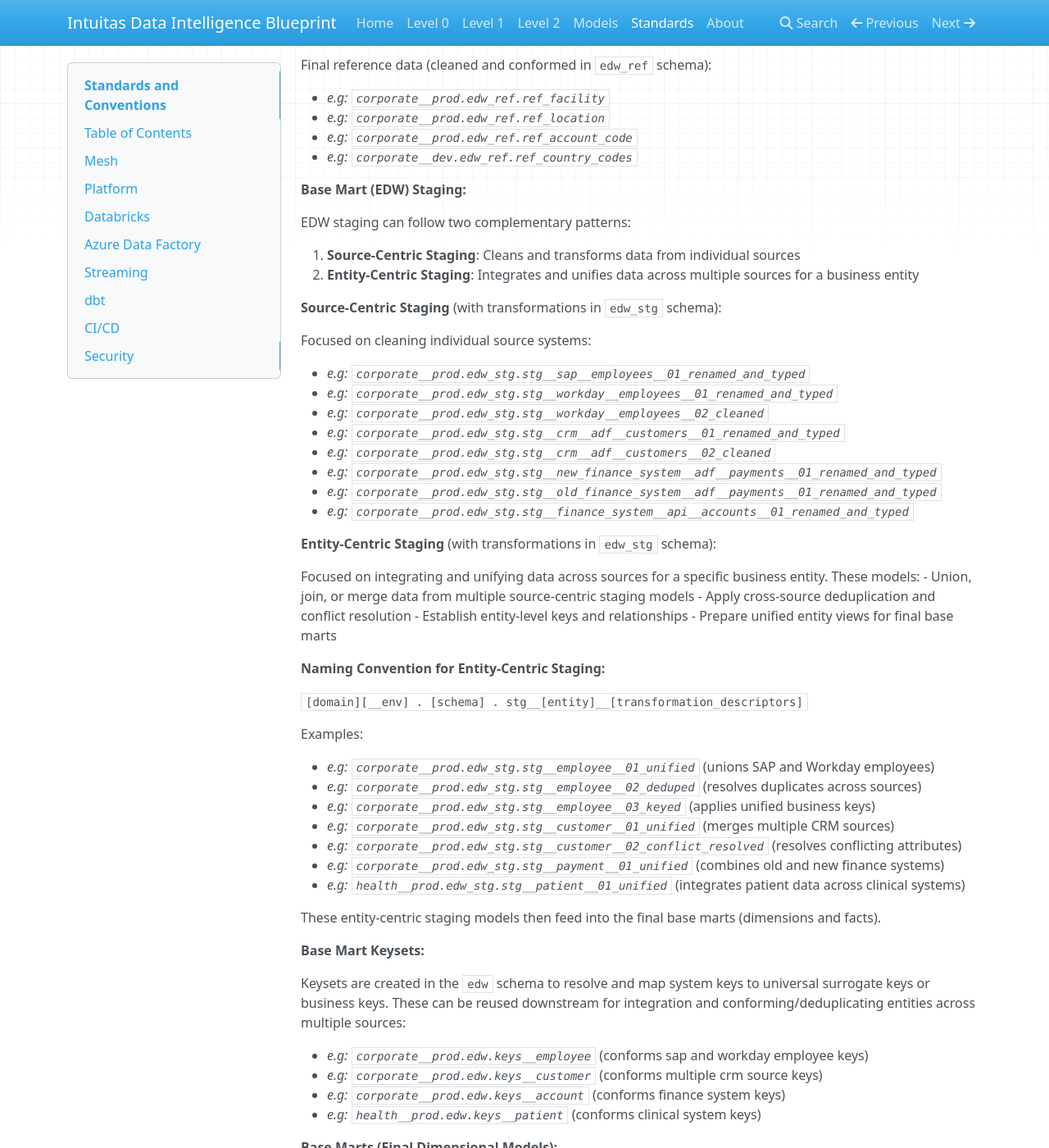
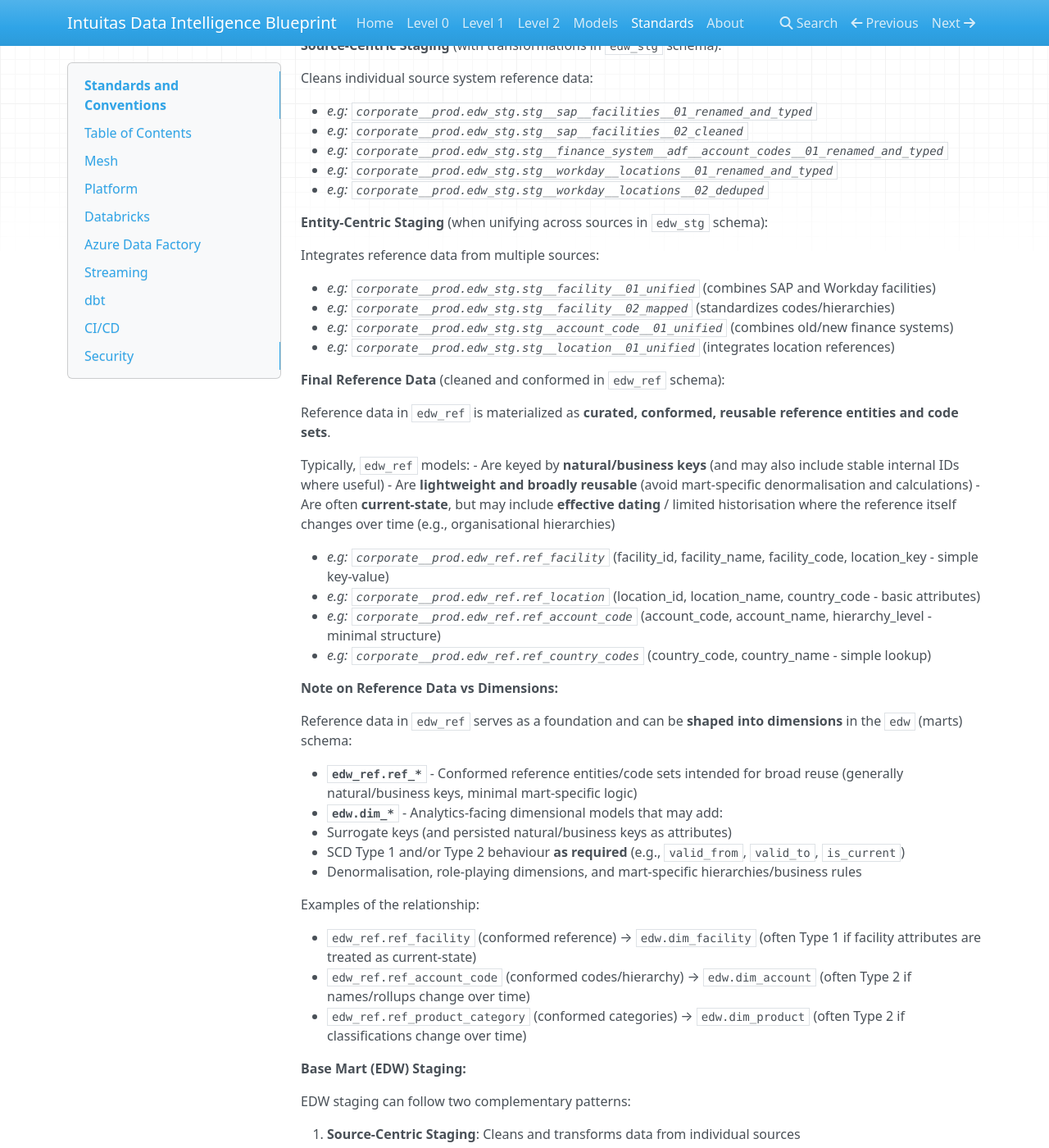
Before and after one commit to bensonchoyintuitas/intuitas_knowledgebase, an MkDocs documentation site: the page built from docs/standards_and_conventions.md, in a window 1280 px wide and 1400 px high, scrolled down 11308 px. Shown: the whole window at 82% size. Built offline with MkDocs 1.6.1, drawn with Linux system fonts in a browser that asks for light colours; nearby versions of some CDN libraries; some of the changed text lies outside the part shown.

Commit message:
updated ref data section

```diff
--- a/docs/standards_and_conventions.md
+++ b/docs/standards_and_conventions.md
@@ -397,9 +397,9 @@ The EDW (Enterprise Data Warehouse) zone focuses on transforming raw data into c
 Refer to [Data zones and layers](level_2.md#data-zones-and-layers) for further context and definitions applicable to this section.
 
 The EDW zone uses three primary schemas:
-- **`edw_stg`** - Source-centric staging objects (transformations, cleaning, normalization)
-- **`edw_ref`** - Reference data (conformed lookups, master data)
-- **`edw`** - Base marts (dimensions, facts - curated entities)
+- **`edw_stg`** - Source-centric and entity-centric staging objects (transformations, cleaning, normalization, integration)
+- **`edw_ref`** - Reference data (curated, conformed reference entities and code sets intended for broad reuse)
+- **`edw`** - Base marts (full-featured dimensions with SCD logic, facts - curated entities)
 
 These marts are objects that are aligned to business entities and broad requirements, hence they must contain source-specific objects at the lowest grain. There may be further enrichment and joins applied across sources.
 
@@ -472,7 +472,15 @@ Where:
 
 **Reference Data Staging:**
 
-Source-specific staging (with transformations in `edw_stg` schema):
+Reference data follows the same two-stage approach as marts when coming from multiple sources.
+
+Use **Entity-Centric Staging** when:
+- Multiple source systems provide the *same* business entity/code set, and you need a single conformed view
+- You need cross-source mapping, hierarchy standardisation, or conflict resolution (e.g., code collisions, different naming, different rollups)
+
+**Source-Centric Staging** (with transformations in `edw_stg` schema):
+
+Cleans individual source system reference data:
 
    - *e.g: `corporate__prod.edw_stg.stg__sap__facilities__01_renamed_and_typed`*
    - *e.g: `corporate__prod.edw_stg.stg__sap__facilities__02_cleaned`*
@@ -480,12 +488,45 @@ Source-specific staging (with transformations in `edw_stg` schema):
    - *e.g: `corporate__prod.edw_stg.stg__workday__locations__01_renamed_and_typed`*
    - *e.g: `corporate__prod.edw_stg.stg__workday__locations__02_deduped`*
 
-Final reference data (cleaned and conformed in `edw_ref` schema):
+**Entity-Centric Staging** (when unifying across sources in `edw_stg` schema):
 
-   - *e.g: `corporate__prod.edw_ref.ref_facility`*
-   - *e.g: `corporate__prod.edw_ref.ref_location`*
-   - *e.g: `corporate__prod.edw_ref.ref_account_code`*
-   - *e.g: `corporate__dev.edw_ref.ref_country_codes`*
+Integrates reference data from multiple sources:
+
+   - *e.g: `corporate__prod.edw_stg.stg__facility__01_unified`* (combines SAP and Workday facilities)
+   - *e.g: `corporate__prod.edw_stg.stg__facility__02_mapped`* (standardizes codes/hierarchies)
+   - *e.g: `corporate__prod.edw_stg.stg__account_code__01_unified`* (combines old/new finance systems)
+   - *e.g: `corporate__prod.edw_stg.stg__location__01_unified`* (integrates location references)
+
+**Final Reference Data** (cleaned and conformed in `edw_ref` schema):
+
+Reference data in `edw_ref` is materialized as **curated, conformed, reusable reference entities and code sets**.
+
+Typically, `edw_ref` models:
+- Are keyed by **natural/business keys** (and may also include stable internal IDs where useful)
+- Are **lightweight and broadly reusable** (avoid mart-specific denormalisation and calculations)
+- Are often **current-state**, but may include **effective dating** / limited historisation where the reference itself changes over time (e.g., organisational hierarchies)
+
+   - *e.g: `corporate__prod.edw_ref.ref_facility`* (facility_id, facility_name, facility_code, location_key - simple key-value)
+   - *e.g: `corporate__prod.edw_ref.ref_location`* (location_id, location_name, country_code - basic attributes)
+   - *e.g: `corporate__prod.edw_ref.ref_account_code`* (account_code, account_name, hierarchy_level - minimal structure)
+   - *e.g: `corporate__prod.edw_ref.ref_country_codes`* (country_code, country_name - simple lookup)
+
+**Note on Reference Data vs Dimensions:**
+
+Reference data in `edw_ref` serves as a foundation and can be **shaped into dimensions** in the `edw` (marts) schema:
+
+- **`edw_ref.ref_*`** - Conformed reference entities/code sets intended for broad reuse (generally natural/business keys, minimal mart-specific logic)
+- **`edw.dim_*`** - Analytics-facing dimensional models that may add:
+  - Surrogate keys (and persisted natural/business keys as attributes)
+  - SCD Type 1 and/or Type 2 behaviour **as required** (e.g., `valid_from`, `valid_to`, `is_current`)
+  - Denormalisation, role-playing dimensions, and mart-specific hierarchies/business rules
+
+Examples of the relationship:
+
+   - `edw_ref.ref_facility` (conformed reference) → `edw.dim_facility` (often Type 1 if facility attributes are treated as current-state)
+   - `edw_ref.ref_account_code` (conformed codes/hierarchy) → `edw.dim_account` (often Type 2 if names/rollups change over time)
+   - `edw_ref.ref_product_category` (conformed categories) → `edw.dim_product` (often Type 2 if classifications change over time)
+
 
 **Base Mart (EDW) Staging:**
 
@@ -542,6 +583,8 @@ Keysets are created in the `edw` schema to resolve and map system keys to univer
 
 **Base Marts (Final Dimensional Models):**
 
+Base marts represent full-featured dimensional models with SCD logic, business rules, and complete attributes. These may be built from entity-centric staging, source-centric staging, or by shaping reference data from `edw_ref`.
+
 Source-specific dimensions (preserving source identity):
 
    - *e.g: `corporate__prod.edw.dim_employee__sap`*
@@ -551,10 +594,16 @@ Source-specific dimensions (preserving source identity):
 
 Conformed dimensions (unified, non-source specific):
 
-   - *e.g: `corporate__prod.edw.dim_employee`* (type 1 SCD implied)
-   - *e.g: `corporate__prod.edw.dim_employee__type2`* (with history)
+   - *e.g: `corporate__prod.edw.dim_employee`* (Type 1 SCD - current state only)
+   - *e.g: `corporate__prod.edw.dim_employee__type2`* (Type 2 SCD - with historical tracking)
    - *e.g: `corporate__prod.edw.dim_customer`*
    - *e.g: `corporate__prod.edw.dim_account`* (unified across finance systems)
+
+Dimensions built from reference data (shaped with SCD logic):
+
+   - *e.g: `corporate__prod.edw.dim_facility`* (built from `edw_ref.ref_facility`, adds Type 1 or Type 2 SCD logic)
+   - *e.g: `corporate__prod.edw.dim_product_category`* (built from `edw_ref.ref_product_category`, with hierarchies)
+   - *e.g: `corporate__prod.edw.dim_location`* (built from `edw_ref.ref_location`, with geographic hierarchies)
 
 Fact tables:
 
@@ -828,8 +877,16 @@ Base marts are organized by business entity. Entity-centric staging (if needed)
 
 **Reference Data:**
 
-   - Folder: `models/edw/{optional: domain name}{optional: __subdomain name(s)}/ref/{entity}`
-   - Models: `{optional: domain name} {optional: __subdomain name(s)} {optional:__edw__} ref{__optional:dim_/fact_} {__reference data set name} {optional:__{source_system}__{source_channel}}`
+Reference data follows the same pattern as marts - organized by reference entity with optional entity-centric staging.
+
+   - Folder: `models/edw/{optional: domain name}{optional: __subdomain name(s)}/ref/{reference_entity}/`
+   - Entity-centric staging subfolder: `models/edw/.../ref/{reference_entity}/stg/` (when unifying multiple sources)
+   - Models: `{optional: domain name} {optional: __subdomain name(s)} {optional:__edw__} ref_{__reference data set name} {optional:__{source_system}__{source_channel}}`
+
+Examples:
+   - *e.g: `models/edw/ref/facility/ref_facility.sql`* → `corporate__dev.edw_ref.ref_facility`
+   - *e.g: `models/edw/ref/facility/stg/stg__facility__01_unified.sql`* → `corporate__dev.edw_stg.stg__facility__01_unified` (combines SAP + Workday)
+   - *e.g: `models/edw/ref/account_code/ref_account_code.sql`* → `corporate__dev.edw_ref.ref_account_code`
 
 **Raw Vault:**
 
@@ -919,10 +976,17 @@ The model structure below reflects a single catalog for domain+environment and s
 │   |       └── dim_account.sql  <e.g: corporate__dev.edw.dim_account>
 │   |   └── date
 │   |       └── dim_date.sql  <e.g: corporate__dev.edw.dim_date>
-│   ├── ref  (reference data) <edw_ref>
-│   |   ├── _reference_data__models.yml
-│   |   ├── _reference_data__sources.yml
-│   |   └── ref_{entity}.sql  <e.g: corporate__dev.edw_ref.ref_facility>
+│   ├── ref  (reference data with optional entity-centric staging) <edw_ref> and <edw_stg>
+│   |   ├── _reference_data__docs.md
+│   |   ├── facility
+│   |   |   ├── _facility__models.yml
+│   |   |   ├── ref_facility.sql  <e.g: corporate__dev.edw_ref.ref_facility>
+│   |   |   └── stg  (entity-centric staging when unifying multiple sources) <edw_stg>
+│   |   |       ├── stg__facility__01_unified.sql  <e.g: corporate__dev.edw_stg.stg__facility__01_unified>
+│   |   |       └── stg__facility__02_mapped.sql  <e.g: corporate__dev.edw_stg.stg__facility__02_mapped>
+│   |   └── country_code
+│   |       ├── _country_code__models.yml
+│   |       └── ref_country_code.sql  <e.g: corporate__dev.edw_ref.ref_country_code (single source, no staging)>
 │   └── sources
 │        └── {optional: domain}
 │        └── {optional: raw/edw/infomart}
@@ -968,6 +1032,10 @@ models:
         +description: "Reference data (conformed lookups, master data)"
         +schema: edw_ref
         +materialized: table
+        stg:
+          +description: "Entity-centric reference staging (when unifying multiple sources)"
+          +schema: edw_stg
+          +materialized: view
       source:
         +description: "Source-centric staging organized by source system"
         +schema: edw_stg
```
